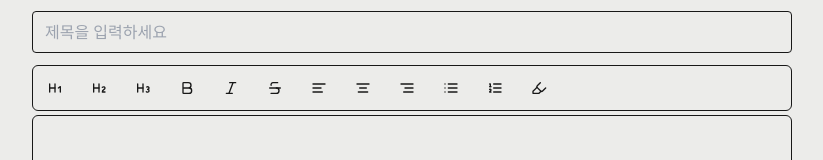
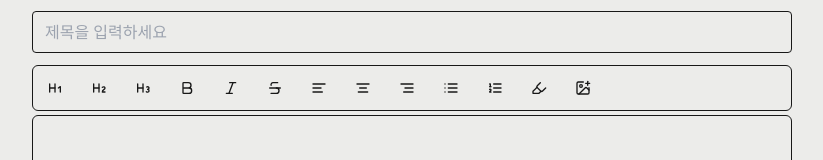
Before and after one commit to narag0123/SDC-QR-manual, a Next.js app: page /write in a window 1280 px wide. Shown: the part 181-341 px from the top of the page, without its empty margins (228-1051 px from the left). Built offline with nearby package versions, Linux system fonts and the light colour scheme.

Commit message:
no next config api part

```diff
--- a/next.config.mjs
+++ b/next.config.mjs
@@ -1,10 +1,4 @@
 /** @type {import('next').NextConfig} */
-const nextConfig = {
-    api: {
-        bodyParser: {
-            sizeLimit: "25mb", // 이미지 최대 크기에 맞게 늘려줌
-        },
-    },
-};
+const nextConfig = {};
 
 export default nextConfig;
--- a/src/app/components/editor/menubar.tsx
+++ b/src/app/components/editor/menubar.tsx
@@ -11,6 +11,7 @@ import {
     List,
     ListOrdered,
     Strikethrough,
+    ImagePlus,
 } from "lucide-react";
 import { Toggle } from "@/components/ui/toggle";
 import { Editor } from "@tiptap/react";
@@ -145,6 +146,35 @@ export default function MenuBar({
                     .run(),
             pressed: editor.isActive("highlight"),
         },
+        {
+            icon: <ImagePlus className="size-4" />,
+            onClick: async () => {
+                const input =
+                    document.createElement("input");
+                input.type = "file";
+                input.accept = "image/*";
+
+                input.onchange = () => {
+                    const file = input.files?.[0];
+                    if (!file) return;
+
+                    const reader = new FileReader();
+                    reader.onload = () => {
+                        const base64 =
+                            reader.result as string;
+                        editor
+                            .chain()
+                            .focus()
+                            .setImage({ src: base64 })
+                            .run();
+                    };
+                    reader.readAsDataURL(file);
+                };
+
+                input.click();
+            },
+            pressed: false, // 이미지에는 pressed 상태 필요 없음
+        },
     ];
 
     return (
```
